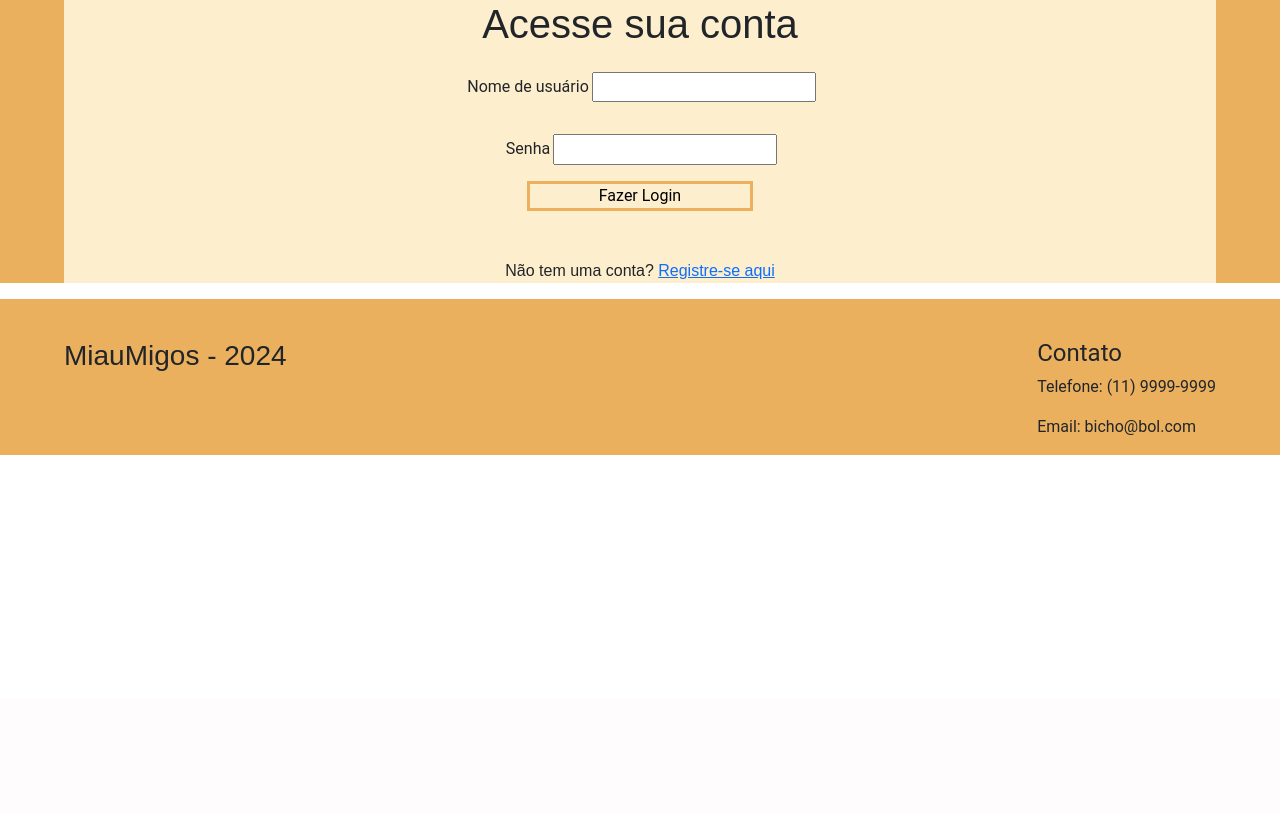
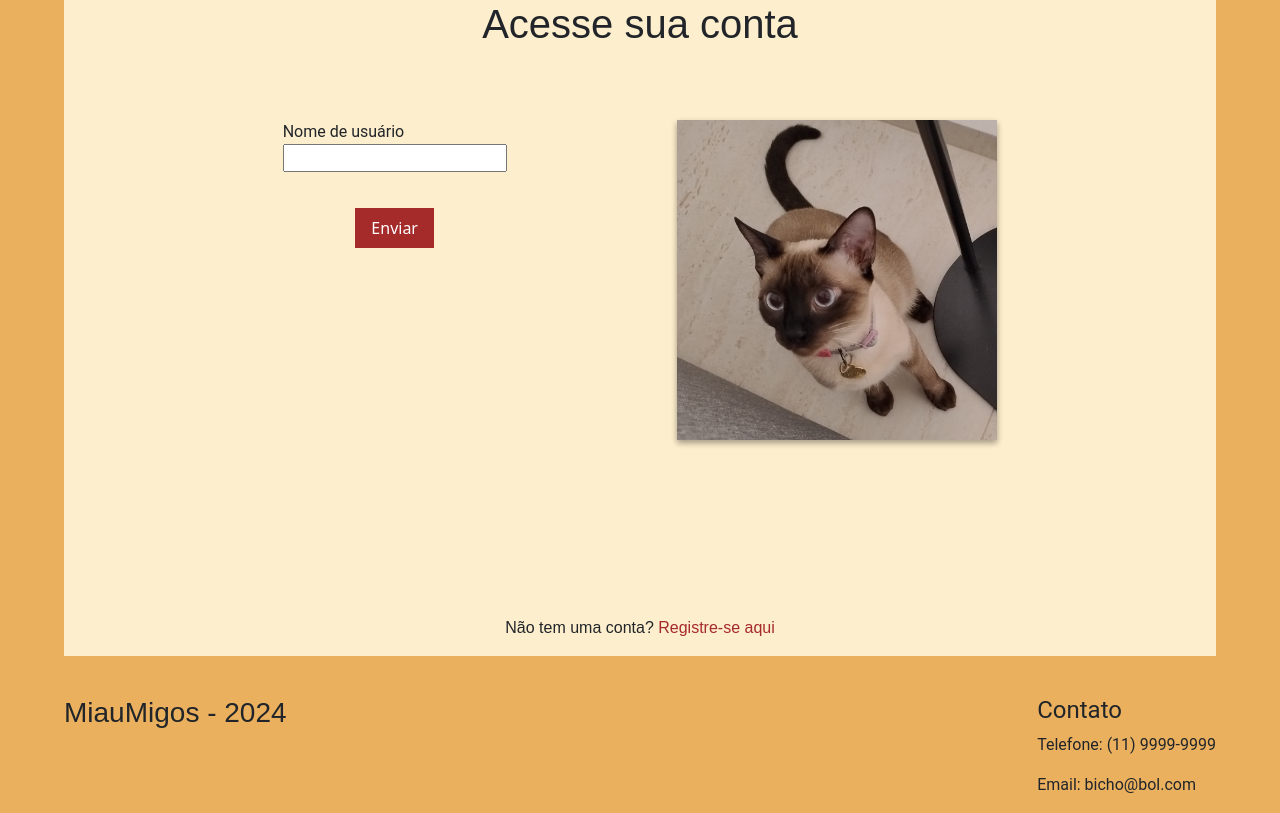
Before and after one commit to LuizZaghetto/Projeto_ONG, a Flask app: page /login in a window 1280 px wide; the page is wider, and only the part inside the window is pictured. Shown: the part 101-914 px from the top of that part. Before the commit the page ends 556 px from the top of that part, so only its background shows below. Run offline with Flask 3, Linux system fonts and the light colour scheme; some web fonts are replaced.

Commit message:
Estilizando pagina de login e imagens

```diff
--- a/Flask/meu_site.py
+++ b/Flask/meu_site.py
@@ -36,6 +36,11 @@ class registroForm(FlaskForm):
     # senha = StringField("Senha", validators=[DataRequired(), Length(min=8, max=20)])
     enviar = SubmitField("Enviar")
 
+# Criar formulario Login
+class loginForm(FlaskForm):
+    nome = StringField("Nome de usuário", validators=[DataRequired()])
+    enviar = SubmitField("Enviar")
+
 # Define o perfil do Usuario
 class Usuarios(db.Model):
     __tablename__ = 'pessoa'
@@ -69,7 +74,24 @@ def perfil_bicho(nome_bicho):
 
 @app.route("/login")
 def login():
-    return render_template('login/login.html')
+    form = loginForm()
+    if form.validate_on_submit():
+        usuario = Usuarios.query.filter_by(email = form.email.data).first()
+        if usuario is None:
+            try:
+                usuario = Usuarios(
+                    nome = form.nome.data,
+                )
+                db.session.add(usuario)
+                db.session.commit()
+                form.nome.data = ''
+                flash("Registro realizado com sucesso!", "success")
+            except Exception as e:
+                db.session.rollback()
+                flash("Erro ao registrar o usuário: {e}", "danger")
+        else:
+            flash("Esse e-mail já está registrado.", "warning")
+    return render_template('login/login.html', form=form)
 
 @app.route("/registro", methods=['GET', 'POST'])
 def registro():
--- a/Flask/static/css/landing_page/main.css
+++ b/Flask/static/css/landing_page/main.css
@@ -31,6 +31,7 @@
     margin-left: 6rem;
     width: 15rem;
     height: 10rem;
+    box-shadow: rgba(0, 0, 0, 0.16) 0px 3px 6px, rgba(0, 0, 0, 0.23) 0px 3px 6px;
 }
 
 .principal__manchete-texto {
@@ -56,7 +57,7 @@
 .principal__cadastroBicho-imagem {
     width: 30rem;
     height: 25rem;
-    border: solid var(--cor-borda);
+    box-shadow: rgba(0, 0, 0, 0.16) 0px 3px 6px, rgba(0, 0, 0, 0.23) 0px 3px 6px;
 }
 
 .principal__cadastroBicho-texto {
--- a/Flask/static/css/login/main.css
+++ b/Flask/static/css/login/main.css
@@ -16,10 +16,6 @@
     background-color: var(--cor-de-fundo);
 }
 
-
-
-
-
 .titulo {
     font-family: var(--fonte-titulo);
     font-size: large;
@@ -27,54 +23,85 @@
     text-align: center;
 }
 
-.username {
+.formularios {
     display: flex;
     justify-content: center;
-    padding: 1rem;
-    font-family: var(--fonte-secundaria);
+    padding-bottom: 2rem;
+    padding-top: 1rem;
 }
 
-.username-titulo {
-    padding: 0.2rem;
+.formularios-unico {
+   display: grid;
+   font-family: var(--fonte-secundaria);
+   padding-bottom: 1rem;
 }
 
-.senha {
+.formularios-enviar {
+    padding-top: 1rem;
     display: flex;
     justify-content: center;
-    padding: 1rem;
-    font-family: var(--fonte-secundaria);
-}
 
-.senha-titulo {
-    padding: 0.2rem;
-}
-
-.enviar {
-    text-align: center;
 
 }
 
-.enviar-botao {
-    border: solid;
-    border-color: var(--cor-de-fora);
-    background-color: var(--cor-de-fundo);
-    font-family: var(--fonte-secundaria);
-    color: black;
+.formularios-enviar-botao {
+    border: none;
+    color: white;
+    padding: 8px 16px;
     text-align: center;
+    text-decoration: none;
+    display: inline-block;
+    font-size: 16px;
+    margin: 4px 2px;
+    transition-duration: 0.4s;
+    cursor: pointer;
 }
 
-.enviar-botao:hover {
-    border: solid;
-    border-color: var(--cor-de-fora);
-    background-color: var(--cor-de-fora);
-    font-family: var(--fonte-secundaria);
+.botao1{
+    background-color: brown;
     color: white;
-    cursor: pointer;
-    transition-duration: 0.4s;
 }
 
-.paraRegistro {
-    padding-top: 3rem;
-    text-align: center;
+.botao1:hover {
+    background-color: var(--cor-de-fundo);
+    color: black;
+    border: 2px solid brown
+}
+
+.imagens {
+    padding-top: 1rem;
+    padding-bottom: 1rem;
+    display: flex;
+    justify-content: center;
+}
+
+.imagens-formato {
+    width: 20rem;
+    height: 20rem;
+    box-shadow: rgba(0, 0, 0, 0.16) 0px 3px 6px, rgba(0, 0, 0, 0.23) 0px 3px 6px;
+
+
+}
+
+.navega {
+    padding: 3rem;
+    display: flex;
+    justify-content: space-evenly;
+    padding-bottom: 10rem;
+}
+
+.paraRegistro{
     font-family: var(--fonte-titulo);
+    display: flex;
+    justify-content: center;
 }
+
+.paraRegistro-formato{
+    text-decoration: none;
+    color: brown;
+    transition: 0.4s;
+}
+
+.paraRegistro-formato:hover{
+    color: red;
+}
--- a/Flask/static/css/registro/main.css
+++ b/Flask/static/css/registro/main.css
@@ -78,8 +78,7 @@
 .imagens-formato {
     width: 18rem;
     height: 27rem;
-    padding-top: 1rem;
-    box-shadow: 4000rem;
+    box-shadow: rgba(0, 0, 0, 0.16) 0px 3px 6px, rgba(0, 0, 0, 0.23) 0px 3px 6px;
 
 }
 
@@ -87,4 +86,5 @@
     padding: 3rem;
     display: flex;
     justify-content: space-evenly;
+    padding-bottom: 10rem;
 }
--- a/Flask/templates/login/login.html
+++ b/Flask/templates/login/login.html
@@ -19,26 +19,27 @@
                     Acesse sua conta
                 </h1>
             </div>
-            <div>
-                <form action="login.php">
-                    <div class="username">
-                        <label for="user" class="username-titulo">Nome de usuário</label>
-                        <input id="user", name="user">
+                <section class="navega">
+                    <div class="formularios">
+                        <form method="POST">
+                            {{ form.hidden_tag() }}
+                            <div class="formularios-unico">
+                                {{ form.nome.label }}
+                                {{ form.nome }}
+                            </div>
+                            <div class="formularios-enviar">
+                                {{ form.enviar(class="formularios-enviar-botao botao1") }}
+                            </div>
+                        </form>
                     </div>
-                    <div class="senha">
-                        <label for="senha" class="senha-titulo">Senha</label>
-                        <input id="senha" type="password" name="senha">
+                    <div class="imagens">
+                        <img class="imagens-formato" src="{{url_for('static', filename = 'img/gatorita.png')}}">
                     </div>
-                    <div class="enviar">
-                        <input class="enviar-botao" type="enviar" value="Fazer Login"/>
-                    </div>
-                </form>
-            </div>
-            <div class="paraRegistro">
-                <p>Não tem uma conta? <a href="/registro">Registre-se aqui</a></p>
-            </div>
         </section>
+        <div class="paraRegistro">
+            <p>Não tem uma conta? <a class="paraRegistro-formato" href="/registro">Registre-se aqui</a></p>
+        </div>
     </main>
+</body>
 {% endblock %}
 {% include 'footer/footer.html' %}
-</body>
--- a/Flask/templates/registro/registro.html
+++ b/Flask/templates/registro/registro.html
@@ -62,5 +62,6 @@
             </section>
         </section>
     </main>
+</body>
 {% endblock %}
 {% include 'footer/footer.html' %}
```
Also changed, not shown: Flask/static/img/gatorita.png (added).
